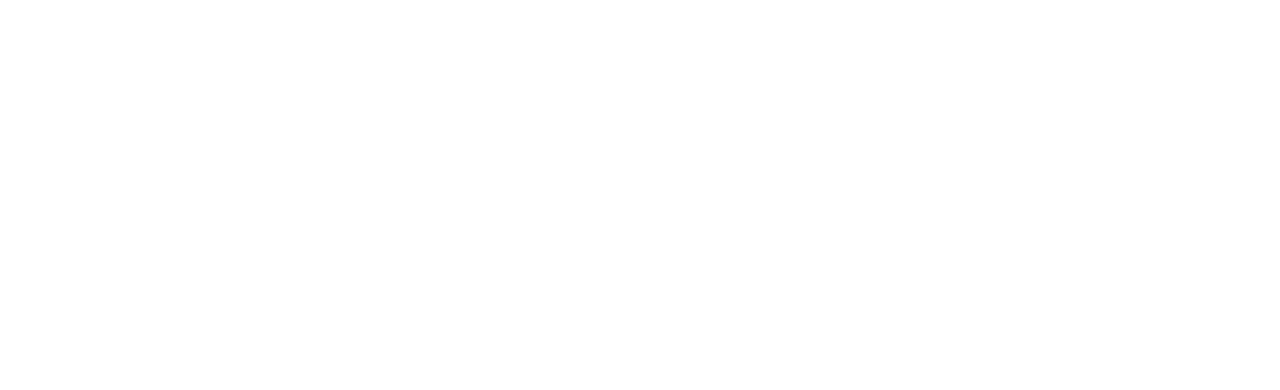
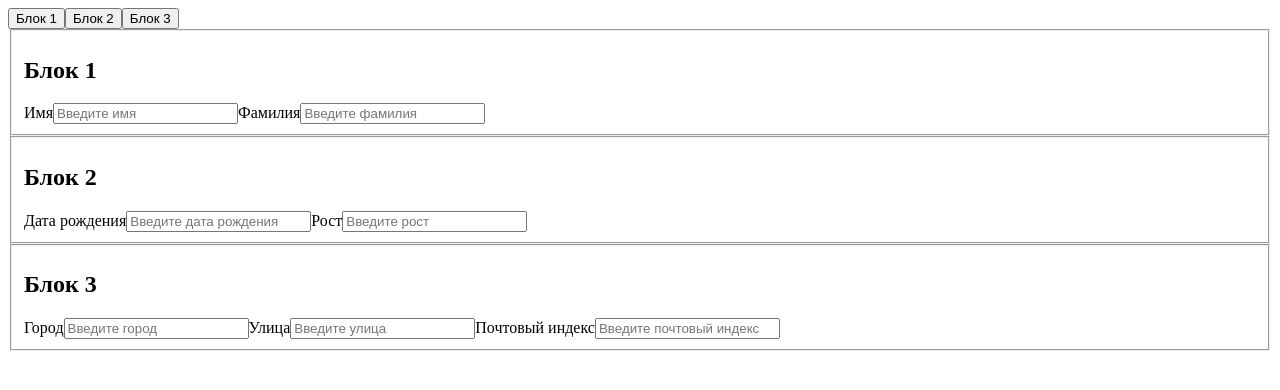
Before and after one commit to kruglyakov-ak/voshod-test, a React (Create React App) app: page / in a window 1280 px wide. Shown: the top 390 px of the page. Built offline with nearby package versions, Linux system fonts and the light colour scheme.

Commit message:
create component block item

```diff
--- /dev/null
+++ b/src/components/block-item/block-item.tsx
@@ -0,0 +1,34 @@
+import { Block } from "../../types/block";
+
+type BlockProps = {
+  block: Block;
+};
+
+function BlockItem({ block }: BlockProps): JSX.Element {
+  return (
+    <div>
+      <form action="">
+        <fieldset>
+          <h2>{block.name}</h2>
+
+          {block.fields.map((field) => {
+            return (
+              <label key={field.id}>
+                {field.title}
+
+                <input
+                  type="text"
+                  placeholder={`Введите ${field.title.toLowerCase()}`}
+                  name={field.id}
+                  id={field.id}
+                />
+              </label>
+            );
+          })}
+        </fieldset>
+      </form>
+    </div>
+  );
+}
+
+export default BlockItem;
--- a/src/components/blocks-list/blocks-list.tsx
+++ b/src/components/blocks-list/blocks-list.tsx
@@ -1,5 +1,16 @@
-const BlocksList: React.FC = () => {
-  return <div></div>;
-};
+import { BLOCKS } from "../../const";
+import BlockButtons from "../block-buttons/block-buttons";
+import BlockItem from "../block-item/block-item";
+
+function BlocksList(): JSX.Element {
+  return (
+    <div>
+      <BlockButtons blocks={BLOCKS} />
+      {BLOCKS.map((block) => (
+        <BlockItem key={block.id} block={block} />
+      ))}
+    </div>
+  );
+}
 
 export default BlocksList;
```
